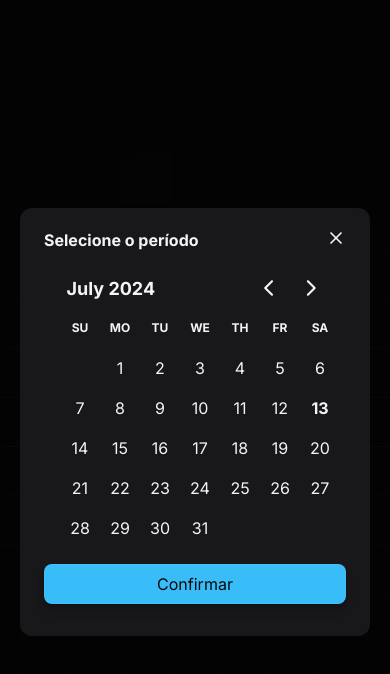
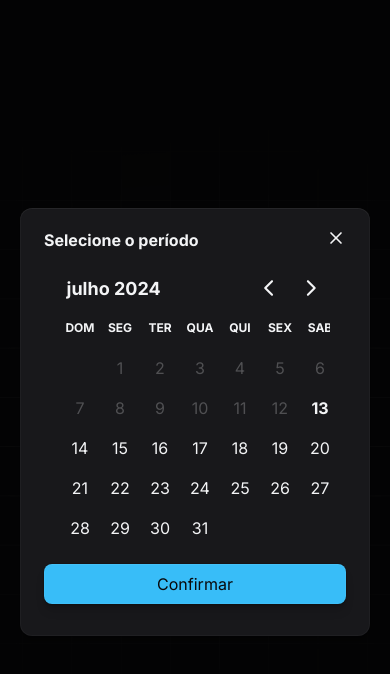
Before and after one commit to paulo-lemes/projeto-planner, a React (Vite) app: page / in a window 390 px wide. Both pictures are taken after a click on the button "Quando?". Shown: the top 674 px of the page. Built offline with nearby package versions, Linux system fonts and the light colour scheme.

Commit message:
Added confirm trip function, axios instance

```diff
--- a/package.json
+++ b/package.json
@@ -10,6 +10,7 @@
     "preview": "vite preview"
   },
   "dependencies": {
+    "axios": "^1.7.2",
     "date-fns": "^3.6.0",
     "lucide-react": "^0.407.0",
     "react": "^18.3.1",
--- a/src/components/Modal/index.tsx
+++ b/src/components/Modal/index.tsx
@@ -26,7 +26,7 @@ export function Modal({ isModalOpen, children, closeModal }: ModalProps) {
           onClick={closeModal}
         />
         <div className="modal-container max-w-full p-5 flex-center z-50">
-          <div className="relative bg-neutral-900 py-5 px-6 rounded-xl">
+          <div className="relative bg-neutral-900 py-5 px-6 rounded-xl shadow-shape">
             <button
               type="button"
               title="fechar"
--- a/src/index.css
+++ b/src/index.css
@@ -18,3 +18,7 @@ body {
   background-color: #09090b;
   color: #f3f4f6;
 }
+
+.rdp{
+    --rdp-background-color: #0284c7; /* Background color for the hovered/focused elements. */
+}
--- /dev/null
+++ b/src/lib/axios.ts
@@ -0,0 +1,5 @@
+import axios from "axios";
+
+export const api = axios.create({
+  baseURL: "http://localhost:3333"
+});
--- a/src/main.tsx
+++ b/src/main.tsx
@@ -1,6 +1,7 @@
 import React from "react";
 import ReactDOM from "react-dom/client";
 import { App } from "./app.tsx";
+import "react-day-picker/dist/style.css";
 import "./index.css";
 
 ReactDOM.createRoot(document.getElementById("root")!).render(
--- a/src/pages/Home/index.tsx
+++ b/src/pages/Home/index.tsx
@@ -10,7 +10,6 @@ import {
   UserRoundPlus,
   X,
 } from "lucide-react";
-import "react-day-picker/dist/style.css";
 import { FormEvent, useState } from "react";
 import { Button } from "../../components/Button";
 import { Modal } from "../../components/Modal";
@@ -18,6 +17,8 @@ import { iconStyle, inputIconStyle } from "../../utils";
 import { DateRange, DayPicker } from "react-day-picker";
 import { format } from "date-fns";
 import { useNavigate } from "react-router-dom";
+import { api } from "../../lib/axios";
+import { ptBR } from "date-fns/locale";
 
 export function Home() {
   const [isDatePickerModalOpen, setIsDatePickerModalOpen] = useState(false);
@@ -66,19 +67,36 @@ export function Home() {
     setGuestList(newGuestList);
   };
 
-  const handleConfirmTrip = (event: FormEvent<HTMLFormElement>) => {
+  const handleConfirmTrip = async (event: FormEvent<HTMLFormElement>) => {
     event.preventDefault();
 
     const data = new FormData(event.currentTarget);
     const fullName = data.get("fullName")?.toString();
     const personalEmail = data.get("personalEmail")?.toString();
 
-    if (!fullName || !personalEmail) {
+    if (!fullName || !personalEmail || !tripStartAndEndDates) {
       alert("Preencha os campos para criar a viagem");
       return;
     }
 
-    navigate(`/trips/${"id"}`);
+    try {
+      const response = await api.post("/trips", {
+        destination,
+        starts_at: tripStartAndEndDates.from,
+        ends_at: tripStartAndEndDates.to,
+        emails_to_invite: guestList,
+        owner_name: fullName,
+        owner_email: personalEmail,
+      });
+
+      console.log(response);
+      const { tripId } = response.data;
+
+      navigate(`/trips/${tripId}`);
+    } catch (error) {
+      console.log("Erro -" + error);
+      alert("Ocorreu um erro ao criar a viagem. Tente novamente.");
+    }
   };
 
   const displayedDate =
@@ -102,7 +120,7 @@ export function Home() {
       <main className="w-full flex-center flex-col gap-4">
         {/* Location and date inputs */}
         <div className="w-[760px] max-w-full min-h-16 py-3 px-6 rounded-xl shadow-shape flex-center flex-wrap gap-4 sm:gap-2 bg-neutral-900">
-          <div className="flex-center gap-1 w-full sm:w-max sm:flex-1">
+          <div className="flex-center gap-1 w-full mt-1.5 sm:mt-0 sm:w-max sm:flex-1">
             <MapPin className={inputIconStyle} />
             <input
               className="outline-none bg-transparent flex-1 placeholder:text-neutral-400 rounded-md pl-1"
@@ -138,8 +156,11 @@ export function Home() {
             <h3 className="font-bold sm:text-lg">Selecione o período</h3>
             <DayPicker
               mode="range"
+              locale={ptBR}
               selected={tripStartAndEndDates}
               onSelect={setTripStartAndEndDates}
+              className="overflow-x-auto"
+              disabled={{ before: new Date() }}
               modifiersClassNames={{
                 selected: "bg-primary-400 text-neutral-950",
               }}
@@ -304,10 +325,10 @@ export function Home() {
             </h2>
             <p className="text-sm text-zinc-400">
               Para concluir a criação da viagem para{" "}
-              <span className="text-neutral-100 font-bold">SP</span> nas datas
-              de{" "}
+              <span className="text-neutral-100 font-bold">{destination}</span>{" "}
+              nas datas de{" "}
               <span className="text-neutral-100 font-bold">
-                16 a 27 de Agosto de 2024
+                {displayedDate}
               </span>{" "}
               preencha seus dados abaixo:
             </p>
```
Also changed, not shown: 1 other file (tests, documents, lock files or other folders).
